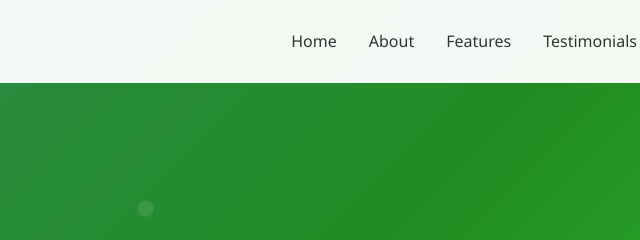
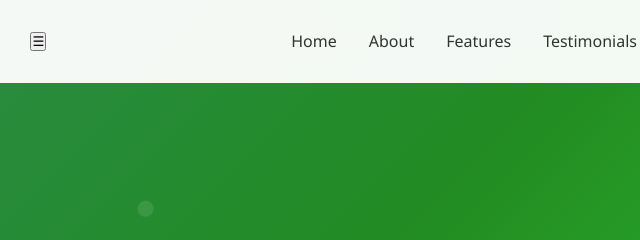
Before and after one commit to AbereTruphenah/agrilink-profile, a plain HTML site: page index.html in a window 1280 px wide. Shown: the top 240 px of the page, 408-1048 px from the left. Drawn offline with Linux system fonts and the light colour scheme; a script that the page names is missing.

Commit message:
Added menu toggle

```diff
--- a/index.html
+++ b/index.html
@@ -18,6 +18,7 @@
      <header class="nav" id="navbar">
         <div class="nav-container">
             <div class="logo">🌱 AgriLink</div>
+            <button class="menu-toggle" aria-label="Toggle menu">☰</button>
             <ul class="nav-links">
                 <li><a href="#home">Home</a></li>
                 <li><a href="#about">About</a></li>
```
